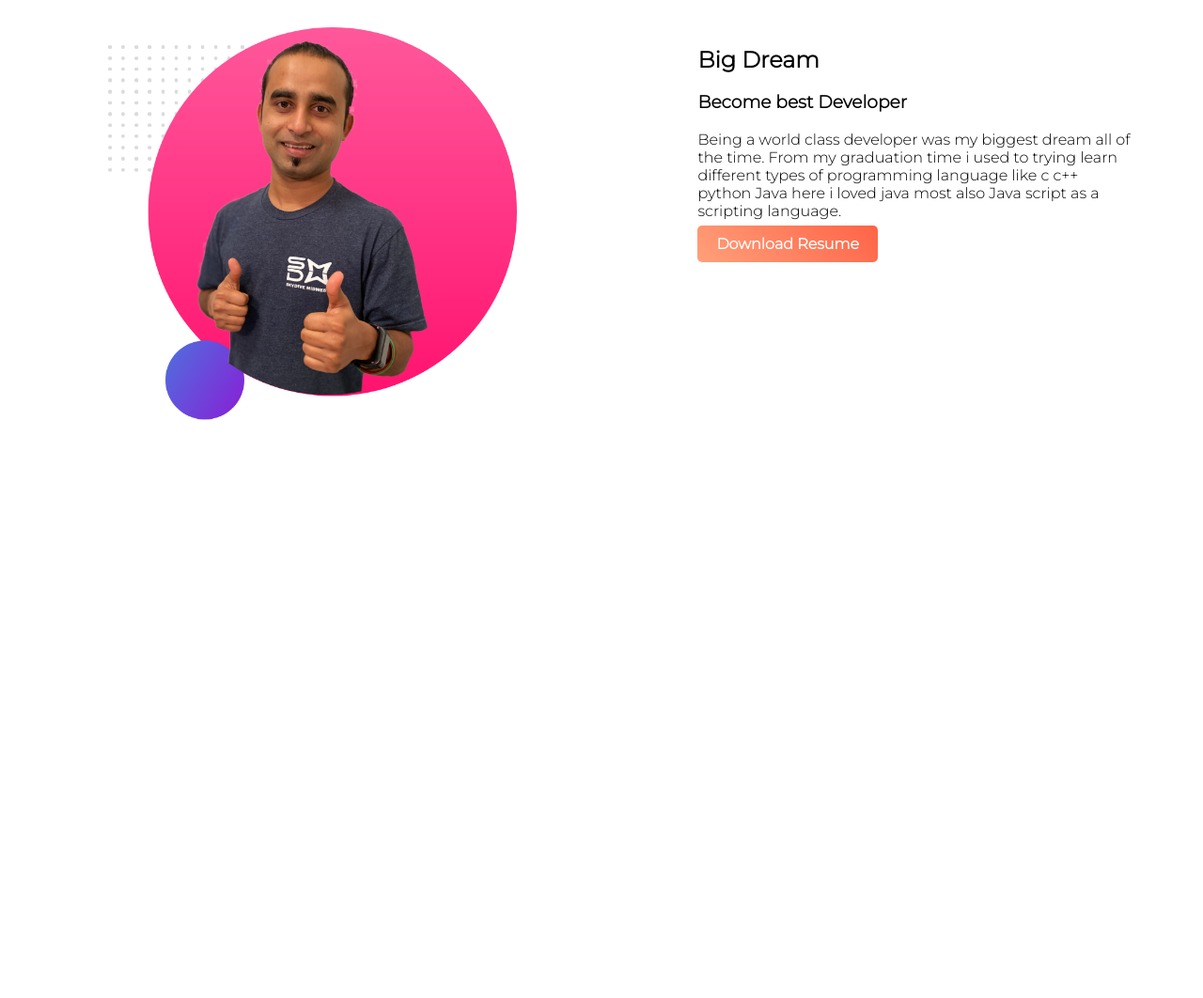
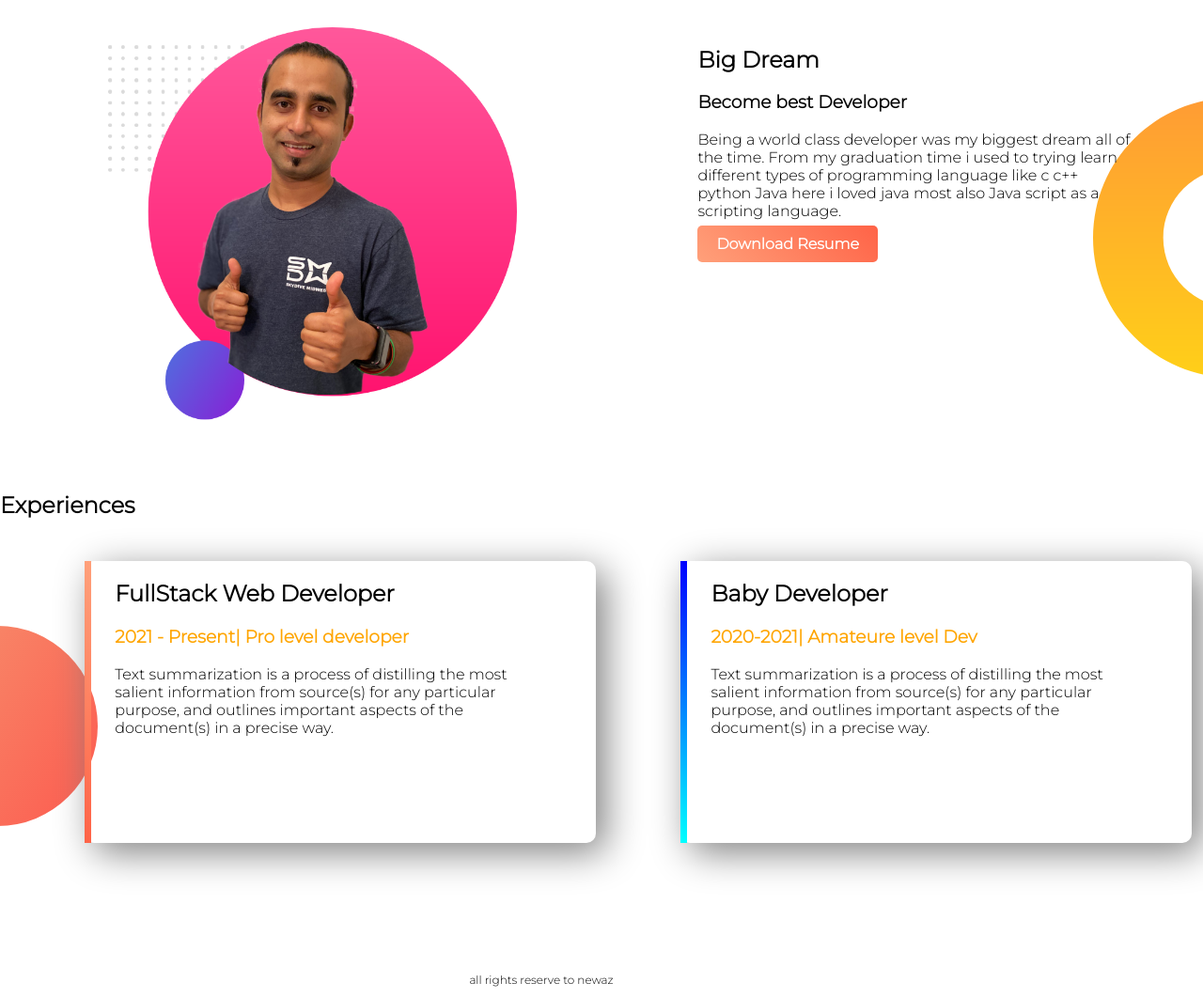
Before and after one commit to nwzz/web-portfolio, a plain HTML site: page index.html in a window 1280 px wide. Shown: the part 497-1559 px from the top of the page at 94% size. Before the commit the page ends 1000 px from the top, so only its background shows below. Drawn offline with Linux system fonts and the light colour scheme.

Commit message:
new change

```diff
--- a/index.html
+++ b/index.html
@@ -23,7 +23,7 @@
     <img src="images/jhankar.png" alt="">
 </div>
     </section>
-    <section>
+    <section class="dream-area">
         <div class="first-half-width">
             <img src="images/jhankar2.png" alt="">
 
@@ -34,12 +34,35 @@
         <h2>Big Dream</h2>
         <h3>Become best Developer</h3>
         <p>Being a world class developer was my biggest dream all of the time. From my graduation time i used to trying learn different types of programming language like c c++ python Java here i loved java most also Java script as a scripting language. </p>
-        <a class="link-button" target="_blank" href="###">Download Resume</a>
+        <a class="link-button" target="_blank" href="https://web.facebook.com/shah.sajib.1">Download Resume</a>
 
 
         </div>
 
 
     </section>
+    <section class="experience-area">
+        <h2>Experiences</h2>
+        <div id="full-stack" class="first-half-width single-experience">
+            <h2 X>FullStack Web Developer</h2>
+            <h3 class="name-hilight">2021 - Present| Pro level developer</h3>
+            <p>Text summarization is a process of distilling the most salient information from
+                source(s) for any particular purpose, and outlines important aspects of the document(s) in a precise way.</p>
+
+        </div>
+
+
+
+        <div id="baby-dev" class="first-half-width single-experience">
+            <h2 >Baby Developer</h2>
+            <h3 class="name-hilight">2020-2021| Amateure level Dev</h3>
+            <p>Text summarization is a process of distilling the most salient information from
+                source(s) for any particular purpose, and outlines important aspects of the document(s) in a precise way.</p>
+
+        </div>
+    </section>
+    <footer>
+        <p>all rights reserve to newaz</p>
+    </footer>
 </body>
 </html>
--- a/style.css
+++ b/style.css
@@ -38,3 +38,39 @@ section{
 p{
     width: 90%;
 }
+.dream-area{
+
+    background-image: url(images/dream-bg.png);
+    background-repeat: no-repeat;
+    background-position: right;
+}
+.single-experience{
+    box-shadow: 10px 10px 40px grey;
+    border-radius: 10px;
+    height: 60%;
+}
+.experience-area{
+
+    background-image: url(images/exp-bg.png);
+    background-repeat: no-repeat;
+    background-position: left;
+}
+#full-stack{
+border-left: 7px solid;
+border-image: linear-gradient(180deg, lightSalmon, tomato);
+border-image-slice: 1;
+
+}
+#baby-dev{
+border-left: 7px solid;
+border-image: linear-gradient(180deg, blue, cyan);
+border-image-slice: 1;
+
+
+
+}
+footer p{
+
+    text-align: center;
+    font-size: 12px ;
+}
```
